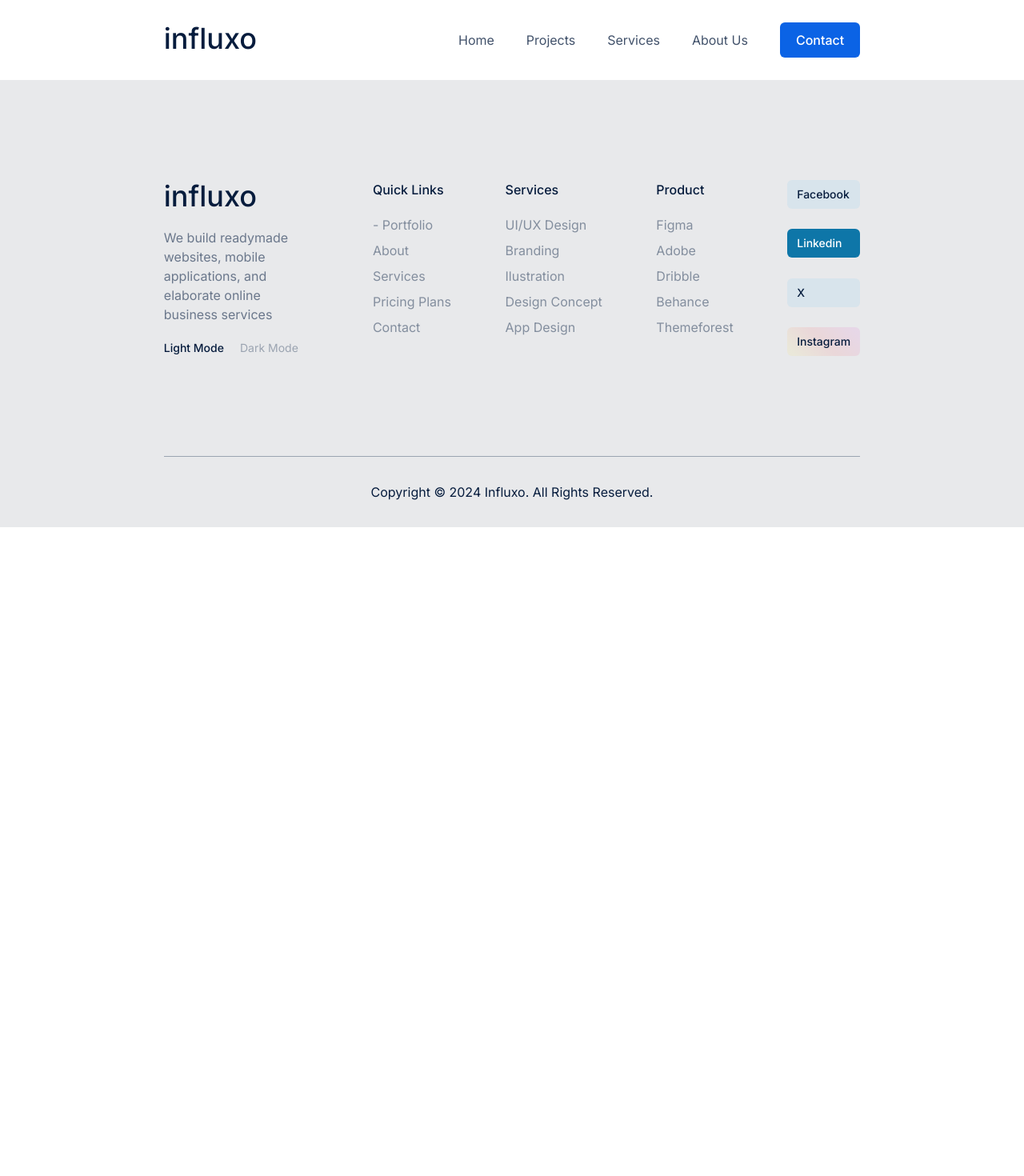
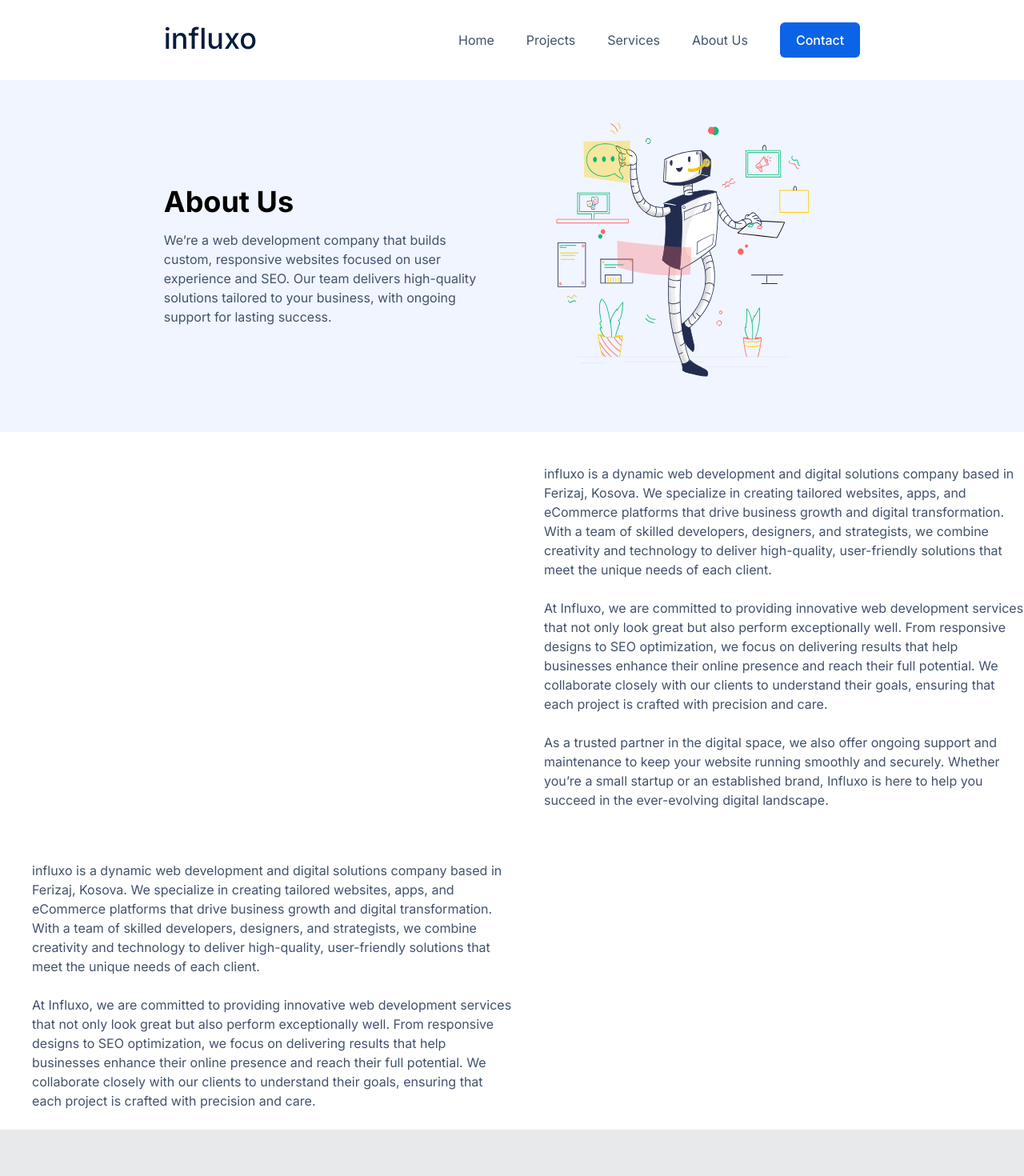
Before and after one commit to florianfani/Influxo, a React (Vite) app in the folder influxo/: page /about in a window 1280 px wide. Shown: the top 1470 px of the page at 80% size. Before the commit the page ends 800 px from the top, so only its background shows below. Built offline with nearby package versions, Linux system fonts and the light colour scheme.

Commit message:
working on about us

```diff
--- a/influxo/src/App.tsx
+++ b/influxo/src/App.tsx
@@ -2,6 +2,7 @@ import { BrowserRouter as Router, Route, Routes } from "react-router-dom";
 import { Navbar } from "./components/Navbar";
 import { Footer } from "./components/Footer";
 import ContactForm from "./pages/ContactUs";
+import About from "./pages/About";
 import "./App.css";
 import Projects from "./pages/Projects";
 import SingleProductPage from "./pages/SingleProductPage";
@@ -24,7 +25,7 @@ function App() {
           <Route path="/projects" element={<Projects />} /> {/* Contact Page */}
           <Route path="/projects/:id" element={<SingleProductPage />} />
           {/* Contact Page */}
-          {/* <Route path="/about" element={<AboutPage />} /> About Page */}
+          <Route path="/about" element={<About />} />
           {/* Add other routes as needed */}
         </Routes>
 
--- /dev/null
+++ b/influxo/src/pages/About.tsx
@@ -0,0 +1,86 @@
+import AboutImage from "../assets/decorations/SVG/chatbot1.svg"; // Adjust the path as necessary
+
+const About = () => {
+  return (
+    <div>
+      <div className="flex flex-col items-center py-10 px-[16%] bg-[#F0F5FF]">
+        <div className="container flex flex-col justify-end md:flex-row items-center max-h-[45vh]">
+          <div className="md:w-1/2 pr-10">
+            <h2 className="text-4xl font-bold mb-4">About Us</h2>
+            <p className="text-md text-[#42526B]">
+              We’re a web development company that builds custom, responsive
+              websites focused on user experience and SEO. Our team delivers
+              high-quality solutions tailored to your business, with ongoing
+              support for lasting success.
+            </p>
+          </div>
+          <div className="md:w-1/2 flex justify-end items-center">
+            <img src={AboutImage} alt="About Us" className="w-76 h-auto mb-6" />
+          </div>
+        </div>
+      </div>
+      <div className="container flex flex-col md:flex-row items-center mt-10">
+        <div className="md:w-1/2 flex justify-center items-center">
+          <div className="w-3/4 h-3/4 bg-gray-200"></div>{" "}
+          {/* Placeholder for image */}
+        </div>
+        <div className="md:w-1/2 pl-10">
+          <p className="text-md text-[#42526B] mb-6">
+            influxo is a dynamic web development and digital solutions company
+            based in Ferizaj, Kosova. We specialize in creating tailored
+            websites, apps, and eCommerce platforms that drive business growth
+            and digital transformation. With a team of skilled developers,
+            designers, and strategists, we combine creativity and technology to
+            deliver high-quality, user-friendly solutions that meet the unique
+            needs of each client.
+          </p>
+          <p className="text-md text-[#42526B] mb-6">
+            At Influxo, we are committed to providing innovative web development
+            services that not only look great but also perform exceptionally
+            well. From responsive designs to SEO optimization, we focus on
+            delivering results that help businesses enhance their online
+            presence and reach their full potential. We collaborate closely with
+            our clients to understand their goals, ensuring that each project is
+            crafted with precision and care.
+          </p>
+          <p className="text-md text-[#42526B] mb-6">
+            As a trusted partner in the digital space, we also offer ongoing
+            support and maintenance to keep your website running smoothly and
+            securely. Whether you’re a small startup or an established brand,
+            Influxo is here to help you succeed in the ever-evolving digital
+            landscape.
+          </p>
+        </div>
+      </div>
+
+      <div className="container flex flex-col md:flex-row items-center mt-10">
+        <div className="md:w-1/2 pl-10">
+          <p className="text-md text-[#42526B] mb-6">
+            influxo is a dynamic web development and digital solutions company
+            based in Ferizaj, Kosova. We specialize in creating tailored
+            websites, apps, and eCommerce platforms that drive business growth
+            and digital transformation. With a team of skilled developers,
+            designers, and strategists, we combine creativity and technology to
+            deliver high-quality, user-friendly solutions that meet the unique
+            needs of each client.
+          </p>
+          <p className="text-md text-[#42526B] mb-6">
+            At Influxo, we are committed to providing innovative web development
+            services that not only look great but also perform exceptionally
+            well. From responsive designs to SEO optimization, we focus on
+            delivering results that help businesses enhance their online
+            presence and reach their full potential. We collaborate closely with
+            our clients to understand their goals, ensuring that each project is
+            crafted with precision and care.
+          </p>
+        </div>
+        <div className="md:w-1/2 flex justify-center items-center">
+          <div className="w-3/4 h-3/4 bg-gray-200"></div>{" "}
+          {/* Placeholder for image */}
+        </div>
+      </div>
+    </div>
+  );
+};
+
+export default About;
```
Also changed, not shown: influxo/src/assets/decorations/SVG/chatbot1.svg (added).
